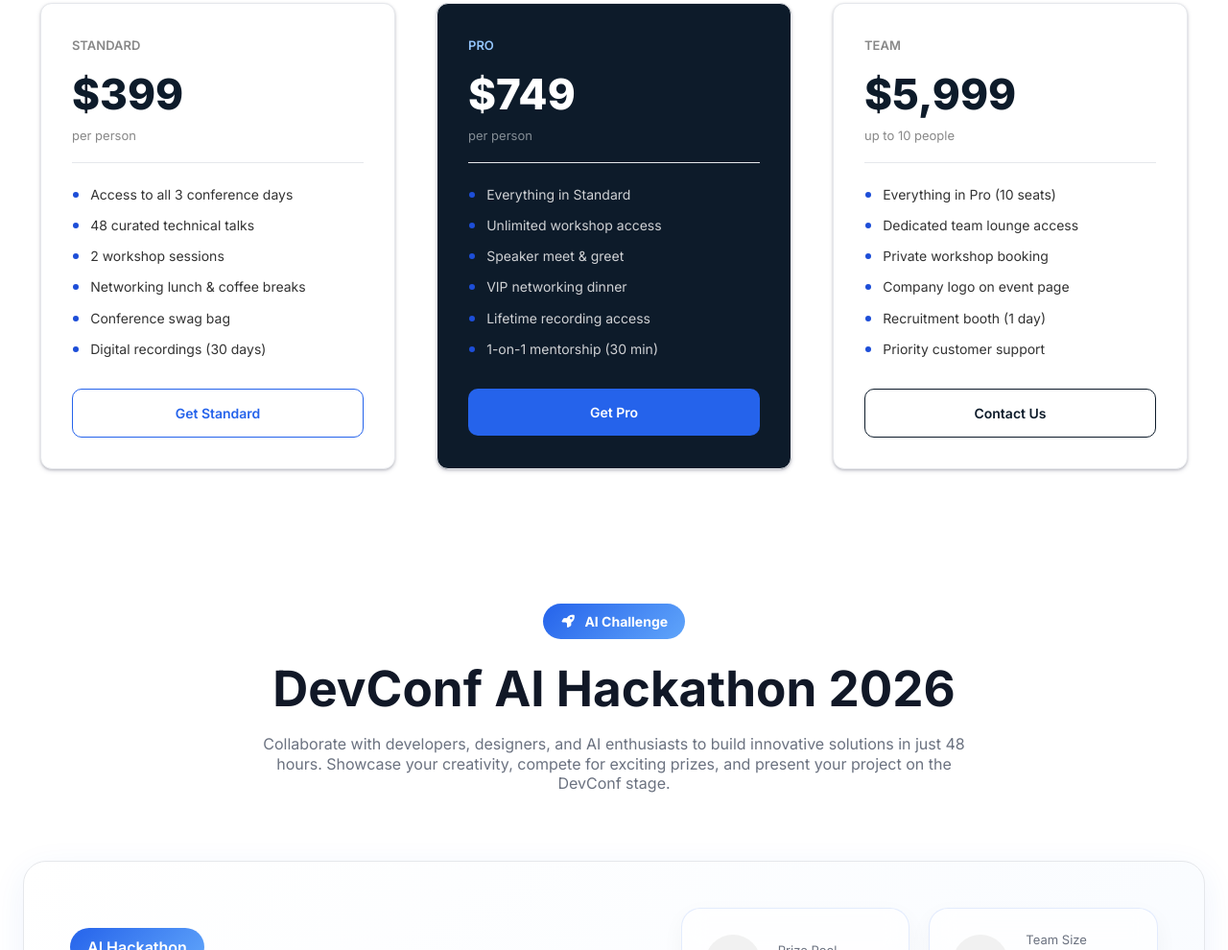
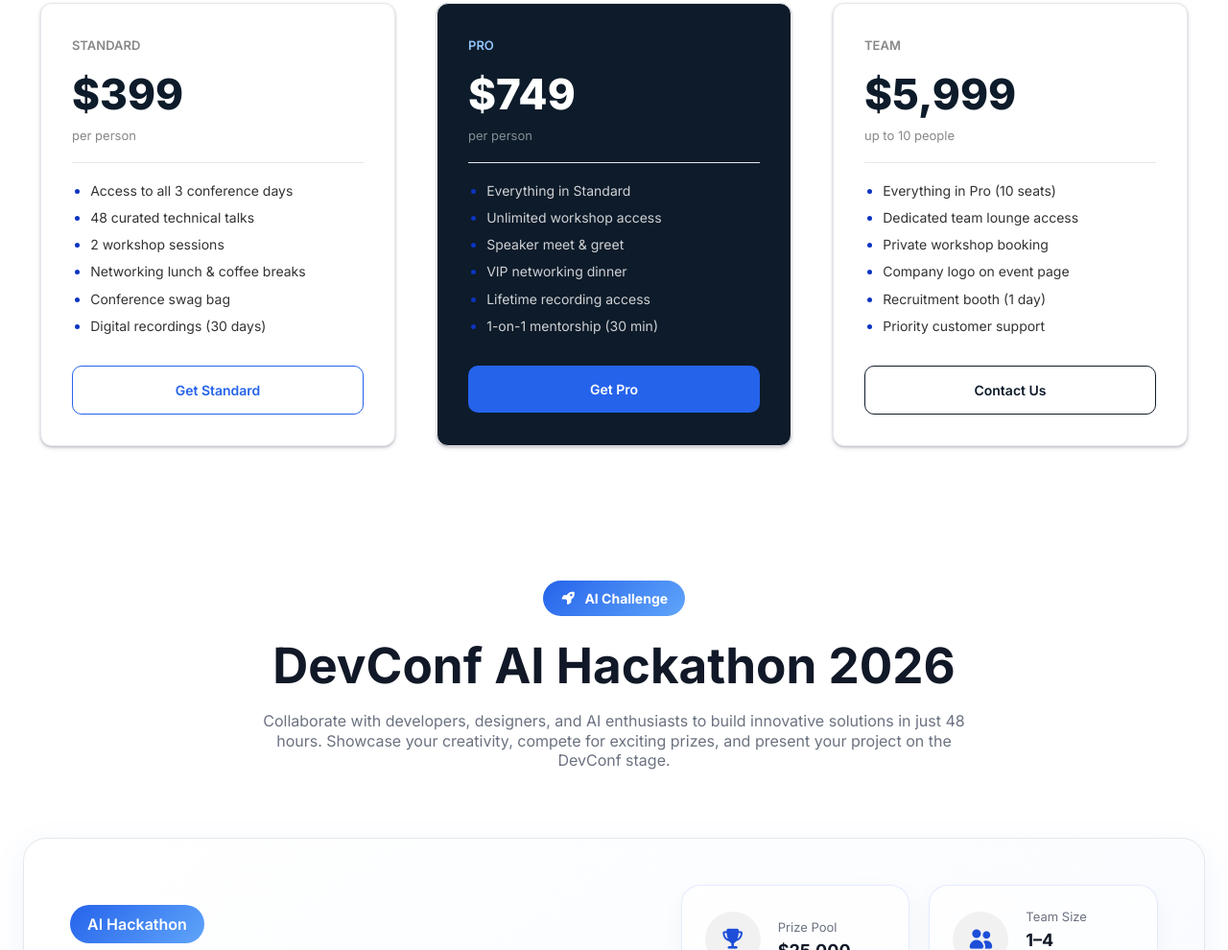
Before and after one commit to fayzur030/B14-A01-DevConf-2026, a plain HTML site: page index.html in a window 1280 px wide. Shown: the part 2242-3232 px from the top of the page at 96% size. Drawn offline with Linux system fonts and the light colour scheme.

Commit message:
card issue fix

```diff
--- a/index.html
+++ b/index.html
@@ -131,12 +131,12 @@
             <p class="per-text">per person</p>
             <hr />
             <ul>
-              <li><p>Access to all 3 conference days</p></li>
-              <li><p>48 curated technical talks</p></li>
-              <li><p>2 workshop sessions</p></li>
-              <li><p>Networking lunch & coffee breaks</p></li>
-              <li><p>Conference swag bag</p></li>
-              <li><p>Digital recordings (30 days)</p></li>
+              <li>Access to all 3 conference days</li>
+              <li>48 curated technical talks</li>
+              <li>2 workshop sessions</li>
+              <li>Networking lunch & coffee breaks</li>
+              <li>Conference swag bag</li>
+              <li>Digital recordings (30 days)</li>
             </ul>
             <button class="standard-card-btn">Get Standard</button>
           </div>
@@ -147,27 +147,28 @@
             <p class="per-text">per person</p>
             <hr />
             <ul>
-              <li><p>Everything in Standard</p></li>
-              <li><p>Unlimited workshop access</p></li>
-              <li><p>Speaker meet & greet</p></li>
-              <li><p>VIP networking dinner</p></li>
-              <li><p>Lifetime recording access</p></li>
-              <li><p>1-on-1 mentorship (30 min)</p></li>
+              <li>Everything in Standard</li>
+              <li>Unlimited workshop access</li>
+              <li>Speaker meet & greet</li>
+              <li>VIP networking dinner</li>
+              <li>Lifetime recording access</li>
+              <li>1-on-1 mentorship (30 min)</li>
             </ul>
             <button class="pro-card-btn">Get Pro</button>
           </div>
+          <!-- Team card -->
           <div class="pricing-card">
             <span class="card-type">Team</span>
             <h1 class="price">$5,999</h1>
             <p class="per-text">up to 10 people</p>
             <hr />
             <ul>
-              <li><p>Everything in Pro (10 seats)</p></li>
-              <li><p>Dedicated team lounge access</p></li>
-              <li><p>Private workshop booking</p></li>
-              <li><p>Company logo on event page</p></li>
-              <li><p>Recruitment booth (1 day)</p></li>
-              <li><p>Priority customer support</p></li>
+              <li>Everything in Pro (10 seats)</li>
+              <li>Dedicated team lounge access</li>
+              <li>Private workshop booking</li>
+              <li>Company logo on event page</li>
+              <li>Recruitment booth (1 day)</li>
+              <li>Priority customer support</li>
             </ul>
             <button class="team-card-btn">Contact Us</button>
           </div>
--- a/style.css
+++ b/style.css
@@ -256,18 +256,17 @@ hr {
   padding-left: 1.2rem;
   margin-bottom: 20px;
 }
+
 .pricing-card ul li {
-  list-style-position: outside;
-  font-size: 18px;
-  line-height: 1.3;
-  color: #1d4ed8;
-}
-.pricing-card ul li p {
   list-style-position: outside;
   margin-top: 10px;
   font-size: 14px;
   line-height: 1.3;
   color: #333333;
+}
+
+.pricing-card ul li::marker {
+  color: #0b35c0;
 }
 
 /* center card style */
@@ -283,7 +282,7 @@ hr {
 .pricing-card-pro .per-text {
   color: #848d95;
 }
-.pricing-card-pro ul li p {
+.pricing-card-pro ul li {
   color: #cfd1d4;
 }
 
```
